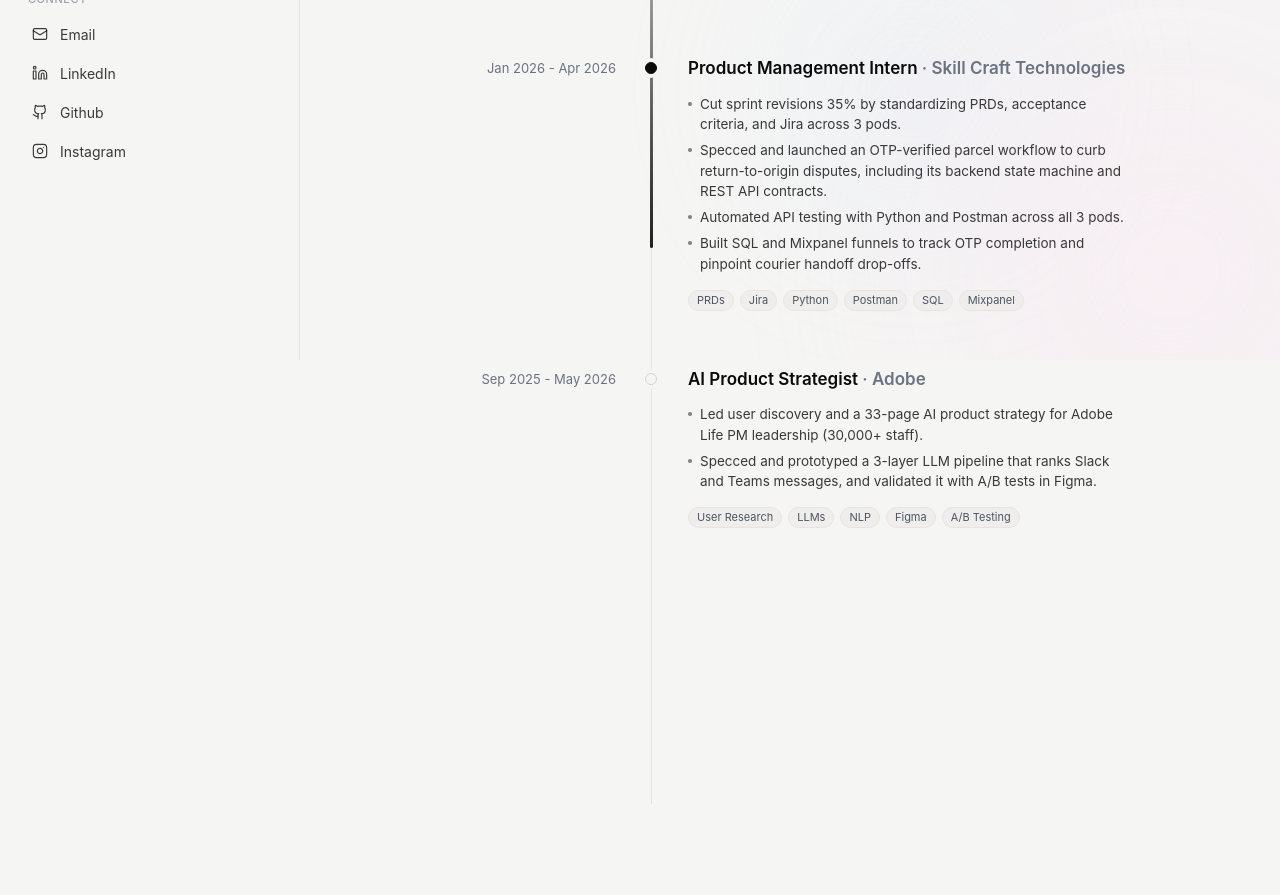
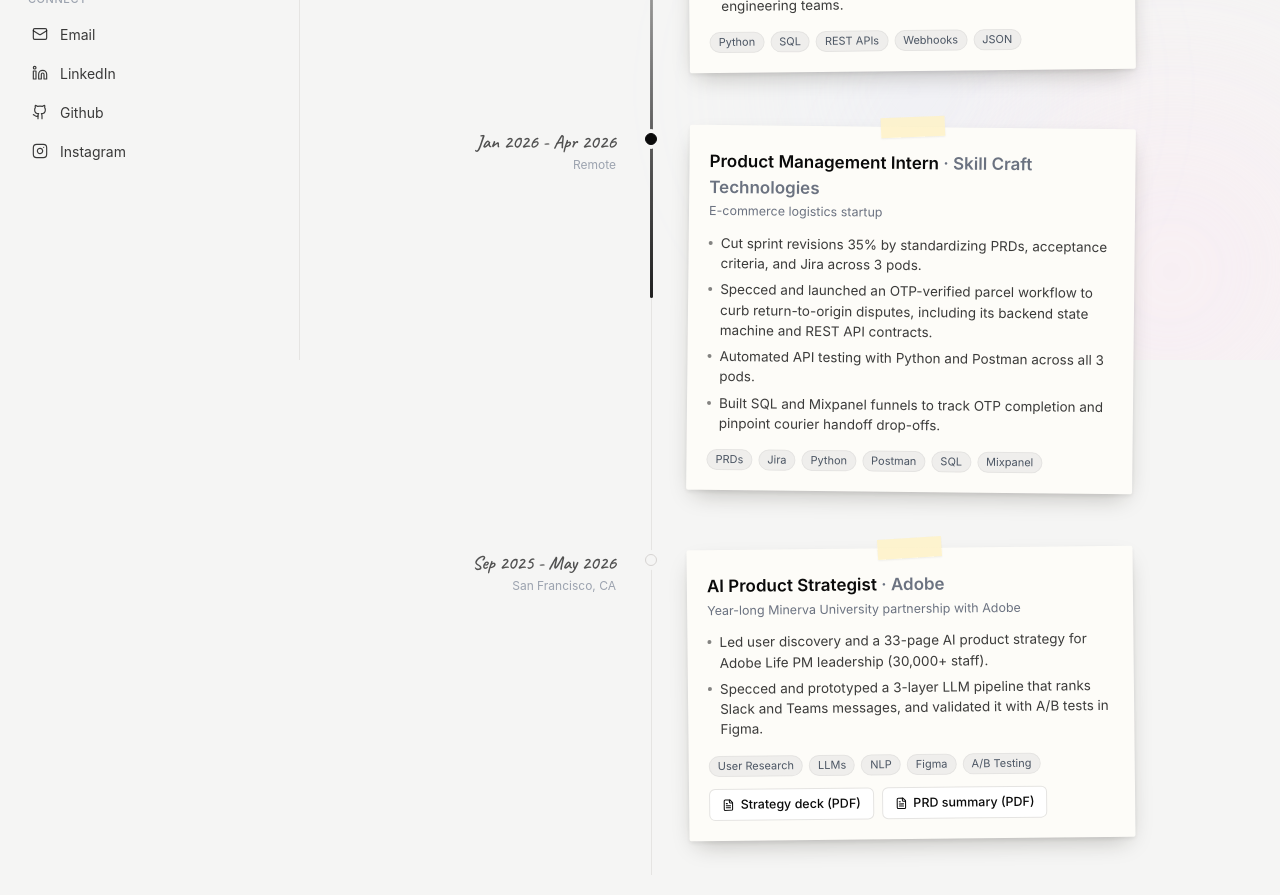
Before and after one commit to shehryaur/shehryarhassan-portfolio, a Next.js app: page /experience in a window 1280 px wide. Shown: the part 440-1335 px from the top of the page. Before the commit the page ends 1244 px from the top, so only its background shows below. Built offline with nearby package versions, Linux system fonts and the light colour scheme.

Commit message:
Show experience as taped paper cards with company context
Co-Authored-By: Claude Opus 5.5 <noreply@anthropic.com>

```diff
--- a/components/ExperienceTimeline.tsx
+++ b/components/ExperienceTimeline.tsx
@@ -1,6 +1,7 @@
 "use client";
 
 import { useEffect, useRef, useState } from "react";
+import { FileText } from "lucide-react";
 import { experience } from "@/lib/data";
 
 /**
@@ -56,7 +57,7 @@ export default function ExperienceTimeline() {
   }, []);
 
   return (
-    <div ref={wrapRef} className="relative mt-10">
+    <div ref={wrapRef} className="relative">
       <div className="space-y-14">
         {experience.map((e, i) => (
           <div
@@ -64,12 +65,16 @@ export default function ExperienceTimeline() {
             ref={(el) => {
               rowRefs.current[i] = el;
             }}
-            className="grid grid-cols-1 gap-4 md:grid-cols-[170px_24px_1fr] md:gap-6"
+            className="rise grid grid-cols-1 gap-4 md:grid-cols-[170px_24px_1fr] md:gap-6"
+            style={{ ["--i" as string]: i }}
           >
             {/* Date column */}
             <div className="md:pt-1 md:text-right">
-              <div className="text-[13px] leading-snug text-mute">
+              <div className="hand text-[19px] leading-tight text-ink/70">
                 {e.period}
+              </div>
+              <div className="mt-0.5 text-[12px] leading-snug text-soft">
+                {e.location}
               </div>
             </div>
 
@@ -101,12 +106,16 @@ export default function ExperienceTimeline() {
               />
             </div>
 
-            {/* Body */}
-            <div>
+            {/* Body: a taped paper card, alternating tilt, straightens on hover */}
+            <div
+              className="paper tape tilt rounded-sm px-5 pb-5 pt-6"
+              style={{ ["--tilt" as string]: i % 2 ? "0.6deg" : "-0.6deg" }}
+            >
               <h3 className="text-[17px] font-semibold text-ink">
                 {e.role}{" "}
                 <span className="text-mute">· {e.company}</span>
               </h3>
+              <p className="mt-0.5 text-[12.5px] text-mute">{e.about}</p>
               <ul className="mt-3 space-y-1.5 text-[13.5px] text-ink/80">
                 {e.highlights.map((h, j) => (
                   <li key={j} className="flex gap-2">
@@ -122,6 +131,21 @@ export default function ExperienceTimeline() {
                   </span>
                 ))}
               </div>
+              {e.links && (
+                <div className="mt-3 flex flex-wrap gap-2">
+                  {e.links.map((l) => (
+                    <a
+                      key={l.href}
+                      href={l.href}
+                      target="_blank"
+                      rel="noreferrer"
+                      className="inline-flex items-center gap-1.5 rounded-md border border-line bg-surface px-3 py-1.5 text-[12.5px] font-medium text-ink hover:bg-subtle"
+                    >
+                      <FileText size={12.5} /> {l.label}
+                    </a>
+                  ))}
+                </div>
+              )}
             </div>
           </div>
         ))}
```
